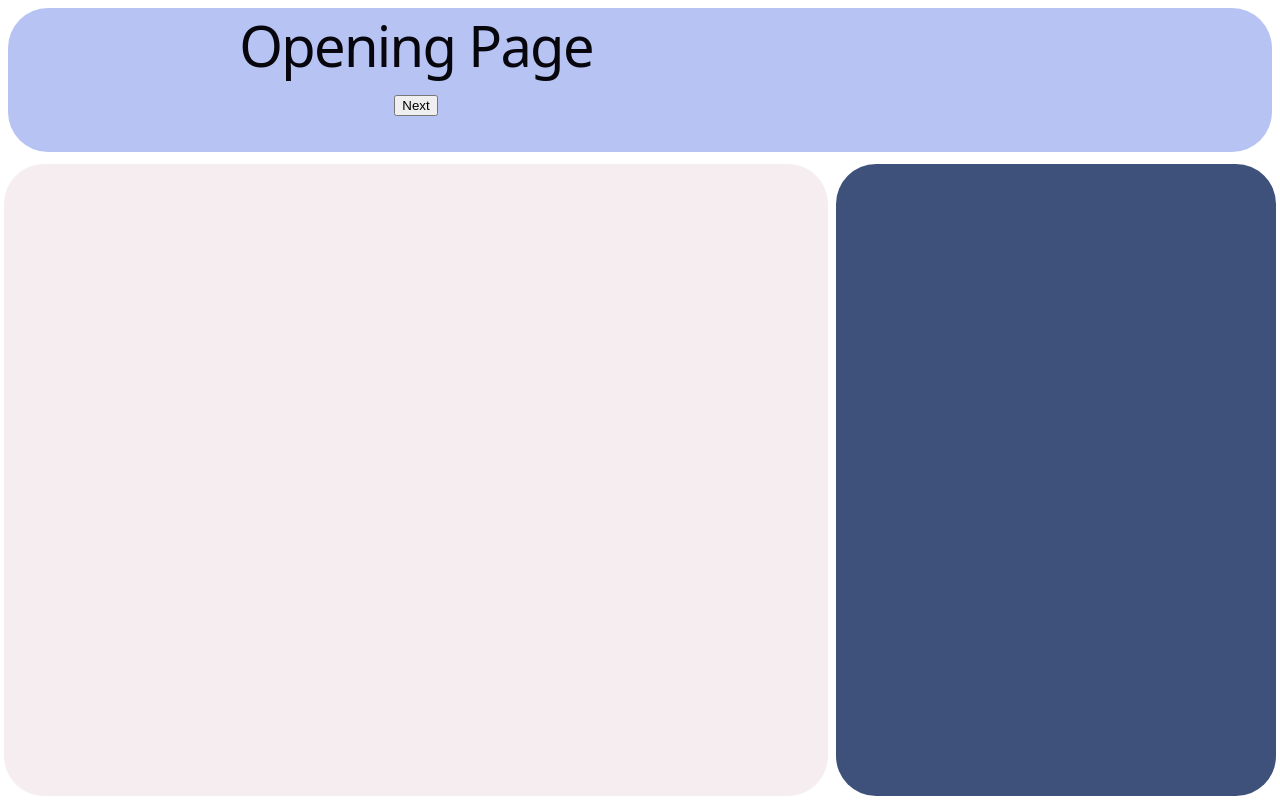
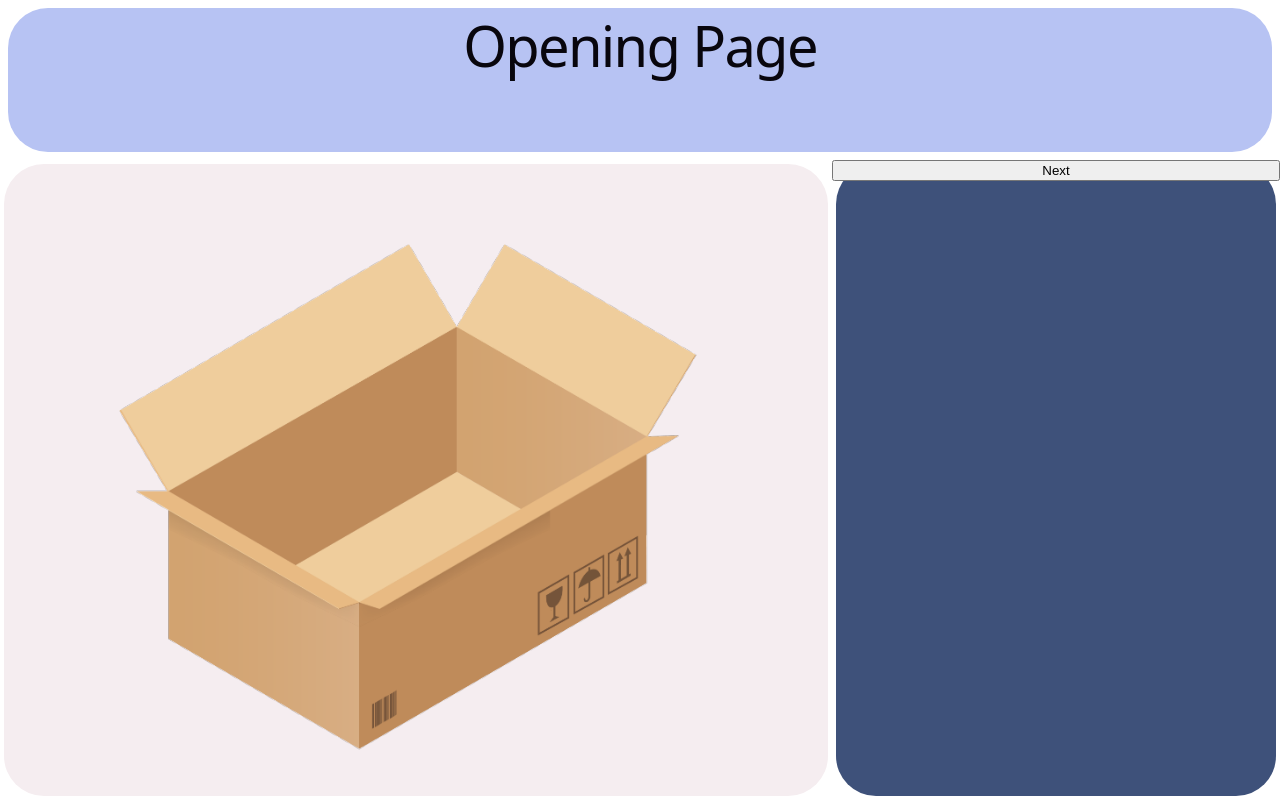
Before and after one commit to mayaadedeji-creator/mini_webapp, a React (Vite) app: page / in a window 1280 px wide. Built offline with nearby package versions, Linux system fonts and the light colour scheme.

Commit message:
box addition

```diff
--- a/src/App.css
+++ b/src/App.css
@@ -36,7 +36,7 @@
   width: 100%;              /* was 60px — now fills the card's full width */
   aspect-ratio: 1 / 1;       /* keeps it a perfect square as width changes */
   border-radius: 8px;
-  background-color: #F5EDF0;
+  background-color: #fff;
   overflow: hidden;
 }
 
@@ -47,7 +47,7 @@
 }
 
 .item-name {
-  color: #F5EDF0;
+  color: white;
   font-size: 14px;
   font-family: inherit;
   text-align: center;
--- a/src/App.jsx
+++ b/src/App.jsx
@@ -1,9 +1,9 @@
 import { BrowserRouter, Routes, Route } from 'react-router-dom';
 import { PackageProvider } from './context/PackageContext';
 import Layout from './components/Layout';
-import OpeningPage from './pages/OpeningPage';
-import ArrivalPage from './pages/ArrivalPage';
-import FillTheBoxPage from './pages/FillTheBoxPage';
+import OpeningPage from './Pages/OpeningPage';
+import ArrivalPage from './Pages/ArrivalPage';
+import FillTheBoxPage from './Pages/FillTheBoxPage';
 import './App.css';
 
 
--- /dev/null
+++ b/src/components/BoxDisplay.css
@@ -0,0 +1,13 @@
+.box-display {
+  width: 100%;
+  height: 100%;
+  display: flex;
+  align-items: center;
+  justify-content: center;
+}
+
+.box-display img {
+  max-width: 100%;
+  max-height: 100%;
+  object-fit: contain;
+}
--- /dev/null
+++ b/src/components/BoxDisplay.jsx
@@ -0,0 +1,13 @@
+import './BoxDisplay.css';
+import openBox from '../assets/box/open-box.svg';
+import closedBox from '../assets/box/closed-box.svg';
+
+export default function BoxDisplay({ state = 'open' }) {
+  const image = state === 'open' ? openBox : closedBox;
+
+  return (
+    <div className="box-display">
+      <img src={image} alt={state === 'open' ? 'Open box' : 'Closed box'} />
+    </div>
+  );
+}
--- a/src/components/Layout.css
+++ b/src/components/Layout.css
@@ -70,10 +70,13 @@ main {
   min-height: 0;
 }
 
+
 .in-box-2 {
-  grid-row: 2;
-  grid-column: 1;
-  min-height: 0;
+  display: flex;
+  flex-direction: column;
+  height: 100%;
+  box-sizing: border-box;
+  overflow-y: auto; /* lets content scroll internally if it overflows, rather than pushing the button off */
 }
 
 .in-box-3 {
--- a/src/pages/ArrivalPage.jsx
+++ b/src/pages/ArrivalPage.jsx
@@ -1,12 +1,22 @@
 import { useNavigate } from 'react-router-dom';
+import BoxDisplay from '../components/BoxDisplay';
 
 export default function ArrivalPage() {
   const navigate = useNavigate();
   return (
-    <div>
-      <h1>Arrival Page</h1>
-      <p>Click to open / reveal animation goes here</p>
-      <button onClick={() => navigate('/')}>Make your own</button>
-    </div>
+    <>
+      <div className="in-box-1">
+        <h1>Arrival Page</h1>
+        <p>Click to open / reveal animation goes here</p>
+      </div>
+
+      <div className="in-box-2">
+        <BoxDisplay state="closed" />
+      </div>
+
+      <div className="in-box-3">
+        <button onClick={() => navigate('/')}>Make your own</button>
+      </div>
+    </>
   );
 }
--- a/src/pages/FillTheBoxPage.jsx
+++ b/src/pages/FillTheBoxPage.jsx
@@ -11,6 +11,7 @@ import voiceMemoIcon from '../assets/voice-memo.svg';
 import drawingIcon from '../assets/drawing.svg';
 import whyIcon from '../assets/why-im-sending-this.svg';
 import recommendationIcon from '../assets/recommendation.svg';
+import BoxDisplay from '../components/BoxDisplay.jsx';
 
 const availableItems = [
   { id: 'letter', name: 'Letter', image: letterIcon },
@@ -36,6 +37,7 @@ export default function FillTheBoxPage() {
       </div>
 
       <div className="in-box-2">
+      <BoxDisplay state="open" />
       <h2>In your box:</h2>
       <ul>
         {items.map((item, index) => (
@@ -46,6 +48,7 @@ export default function FillTheBoxPage() {
       Finish and preview package
   </button>
 </div>
+
 
       <div className="in-box-3">
         <div className="item-list">
--- a/src/pages/OpeningPage.jsx
+++ b/src/pages/OpeningPage.jsx
@@ -1,11 +1,22 @@
 import { useNavigate } from 'react-router-dom';
+import BoxDisplay from '../components/BoxDisplay';
 
 export default function OpeningPage() {
   const navigate = useNavigate();
   return (
-    <div>
-      <h1>Opening Page</h1>
-      <button onClick={() => navigate('/fill-the-box')}>Next</button>
-    </div>
+    <>
+      <div className="in-box-1">
+        <h1>Opening Page</h1>
+      </div>
+
+      <div className="in-box-2">
+        <BoxDisplay state="open" />
+        {/* your to/from input fields will go here */}
+      </div>
+
+      <div className="in-box-3">
+        <button onClick={() => navigate('/fill-the-box')}>Next</button>
+      </div>
+    </>
   );
 }
```
Also changed, not shown: src/assets/box/closed-box.svg (added), src/assets/box/open-box.svg (added). Lines whose indentation alone changed are shown as unchanged.
